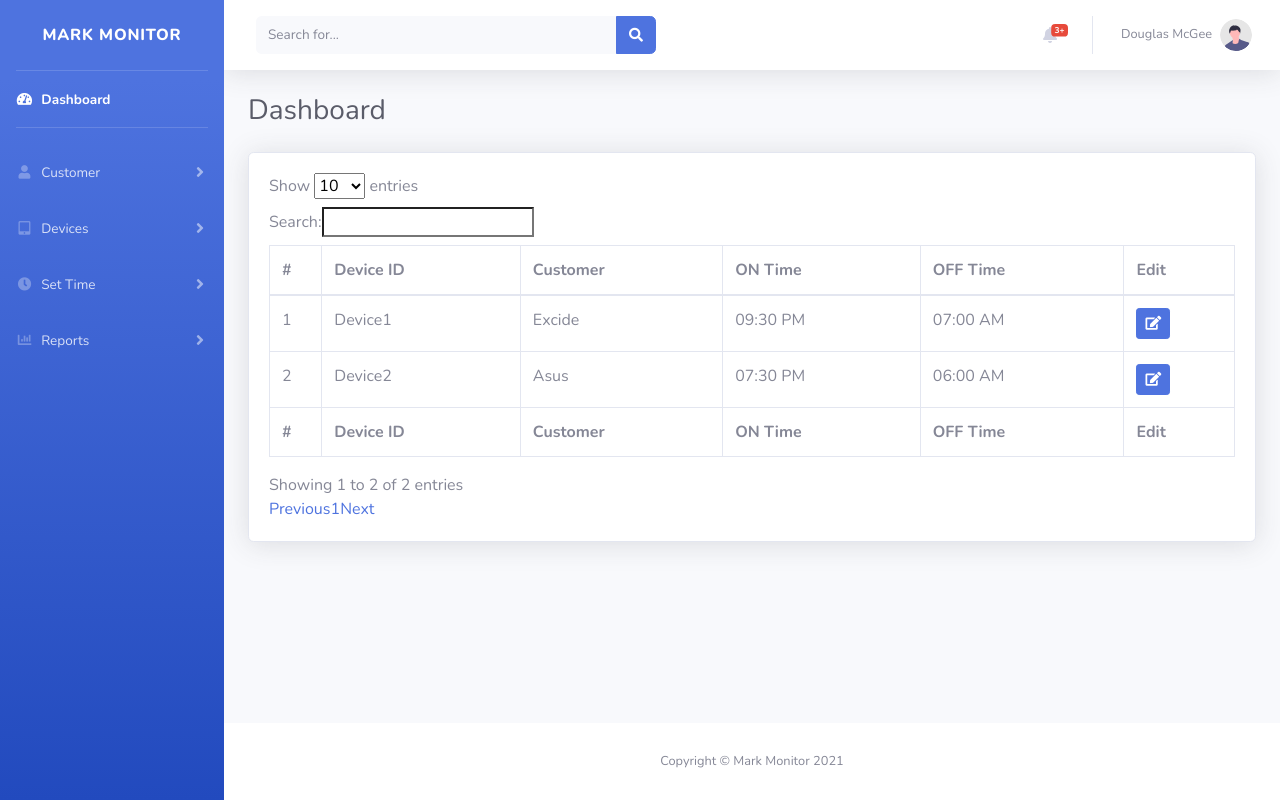
After one commit to nitinsharma00006/mark_monitor, a CodeIgniter 4 app: the page made by app/Views/timer/index.php in a window 1280 px wide. The commit adds this page. Run offline with PHP 8.4 and a stand-in for CodeIgniter, Linux system fonts and the light colour scheme; the template is opened without the code that fills it, so the values that code supplies are empty; some libraries are stand-ins or nearby versions.

Commit message:
Ui Complete

```diff
--- a/app/Controllers/Timer.php
+++ b/app/Controllers/Timer.php
@@ -12,5 +12,9 @@
     {
         return view('timer/index');
     }
+    public function set_time()
+    {
+        return view('timer/set_timer');
+    }
 
 }
--- a/app/Views/includes/side_menu.php
+++ b/app/Views/includes/side_menu.php
@@ -57,7 +57,7 @@
                 <div id="collapseSetTime" class="collapse" aria-labelledby="headingTwo" data-parent="#accordionSidebar">
                     <div class="bg-white py-2 collapse-inner rounded">
                         <h6 class="collapse-header">Set Time:</h6>
-                        <a class="collapse-item" href="<?= base_url('timer/set-time')?>">Set Time</a>
+                        <a class="collapse-item" href="<?= base_url('timer/set_time')?>">Set Time</a>
                         <a class="collapse-item" href="<?= base_url('timer')?>">View Status</a>
                     </div>
                 </div>
--- /dev/null
+++ b/app/Views/timer/index.php
@@ -0,0 +1,51 @@
+<?= $this->extend('templates/base')?>
+<?= $this->section('content')?>
+<div class="card shadow mb-4">
+    <div class="card-body">
+        <div class="table-responsive">
+            <table class="table table-bordered" id="dataTable" width="100%" cellspacing="0">
+                <thead>
+                    <tr>
+                        <th>#</th>
+                        <th>Device ID</th>
+                        <th>Customer</th>
+                        <th>ON Time</th>
+                        <th>OFF Time</th>
+                        <th class="nosort">Edit</th>
+                    </tr>
+                </thead>
+                <tfoot>
+                    <tr>
+                        <th>#</th>
+                        <th>Device ID</th>
+                        <th>Customer</th>
+                        <th>ON Time</th>
+                        <th>OFF Time</th>
+                        <th class="nosort">Edit</th>
+                    </tr>
+                </tfoot>
+                <tbody>
+                    <tr>
+                        <td>1</td>
+                        <td>Device1</td>
+                        <td>Excide</td>
+                        <td>09:30 PM</td>
+                        <td>07:00 AM</td>
+                        <td class="nosort"><a href="<?= base_url('devices/edit/1')?>" class="btn btn-primary btn-sm"><i
+                                    class="fas fa-edit"></i></a></td>
+                    </tr>
+                    <tr>
+                        <td>2</td>
+                        <td>Device2</td>
+                        <td>Asus</td>
+                        <td>07:30 PM</td>
+                        <td>06:00 AM</td>
+                        <td class="nosort"><a href="<?= base_url('devices/edit/1')?>" class="btn btn-primary btn-sm"><i
+                                    class="fas fa-edit"></i></a></td>
+                    </tr>
+                </tbody>
+            </table>
+        </div>
+    </div>
+</div>
+<?= $this->endSection()?>
```
Also changed, not shown: app/Views/timer/set_timer.php (added, +36 -0 lines).
